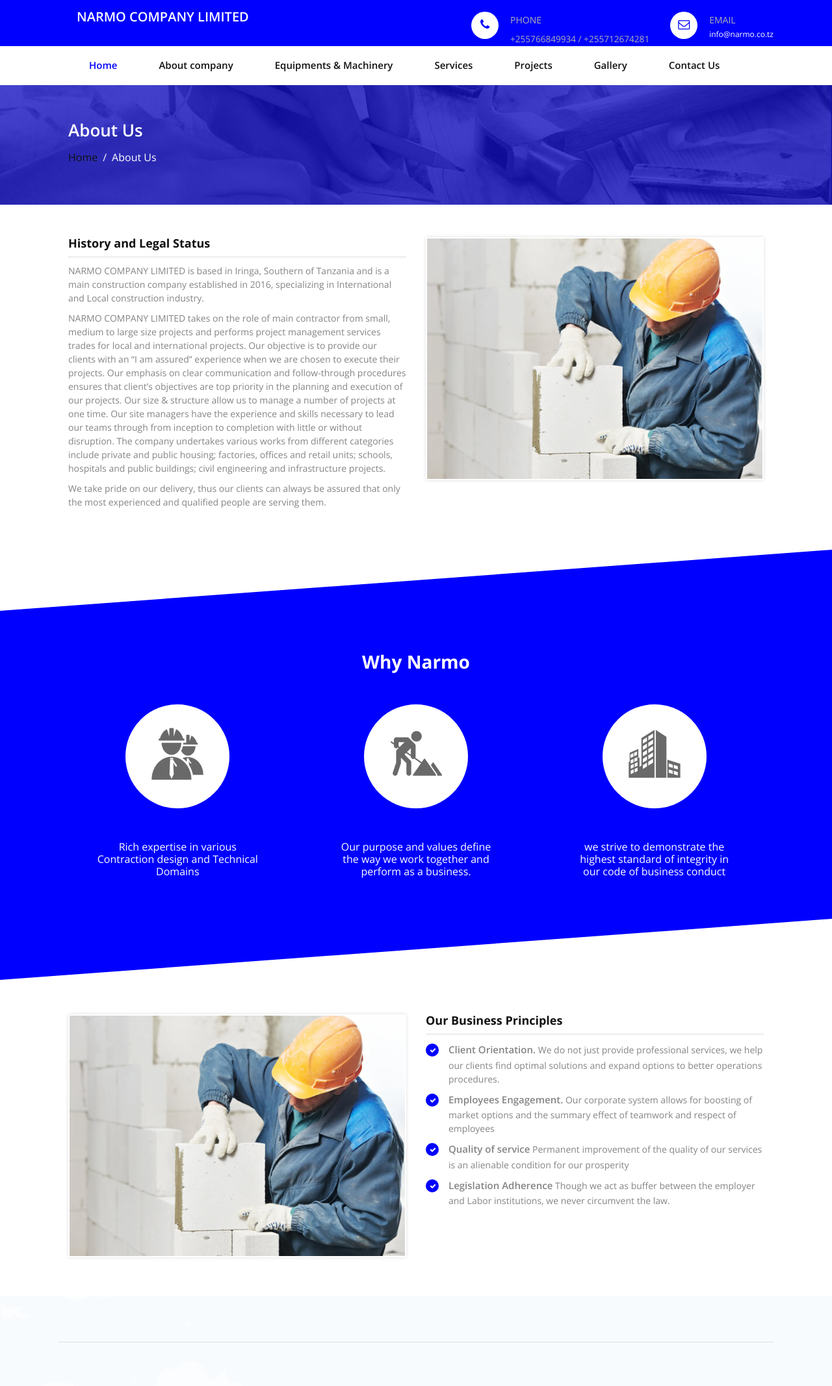
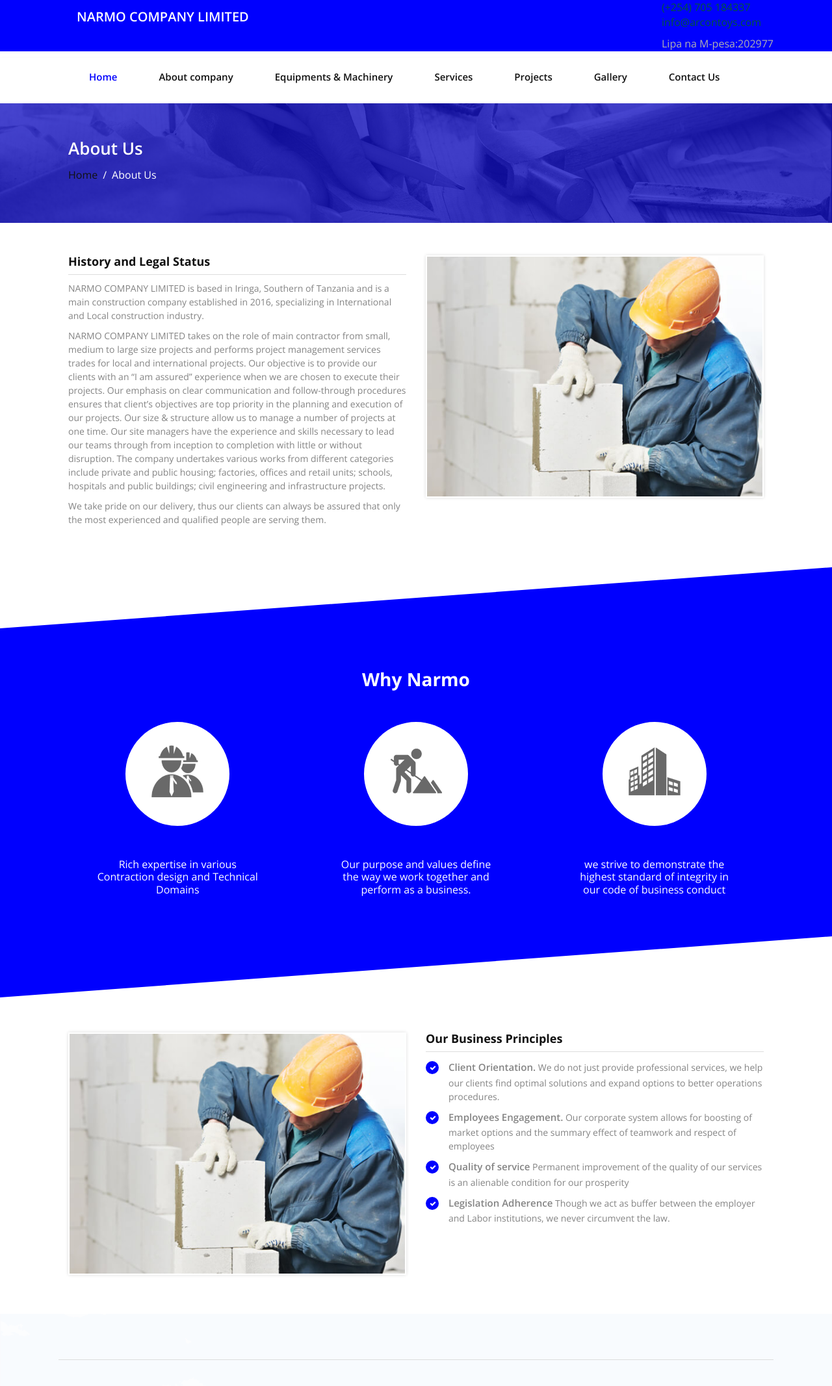
Before and after one commit to NickDawson/narmo-web, a Laravel app: page /about-us in a window 1280 px wide. Shown: the top 2133 px of the page at 65% size. Run offline with Laravel 8, Linux system fonts and the light colour scheme; some libraries are stand-ins or nearby versions.

Commit message:
Layout Changes

```diff
--- a/resources/views/layouts/app.blade.php
+++ b/resources/views/layouts/app.blade.php
@@ -66,7 +66,7 @@
 
         <h6>Narmo Company Limited</h6>
         </a> </div>
-      <div class="headinfo">
+      <!--<div class="headinfo">
         <div class="headinfo-middle phone"> <i class="fa fa-phone"></i>
           <h5>PHONE</h5>
           <small>+255766849934 / +255712674281</small>
@@ -74,11 +74,22 @@
         <div class="headinfo-middle email"> <i class="fa fa-envelope-o"></i>
           <h5>EMAIL</h5>
           <small><a href="mailto:info@narmo.co.tz">info@narmo.co.tz</a></small></div>
-      </div>
+      </div>-->
+
+
+      <div class="header-contright pull-right">
+          <div class="topcontactinfo">
+          <ul>
+          <li class="phone_icon"><span><a href="callto:#">(+254) 705 184337</span></a></li>
+          <li class="email_icon"><span><a href="mailto:info@arcontoys.com">info@arcontoys.com</a></span></li>
+          </ul>
+          </div>
+          <div class="liparea">Lipa na M-pesa:202977</div>
+        </div>
     </div>
   </div>
 </header>
-
+  <div class="mainheader">
   <header class="mainheader">
   <div class="container">
     <nav class="navbar navbar-default navbar-static-top" role="navigation">
```
